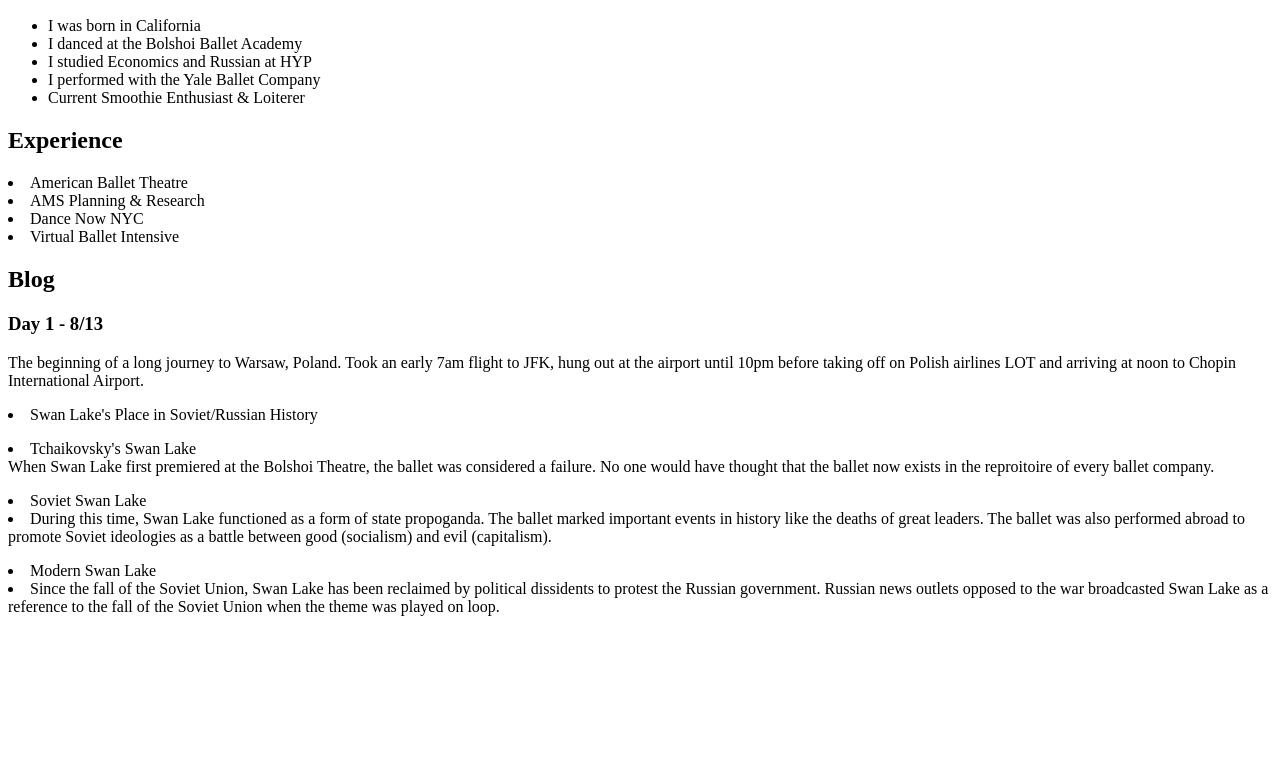
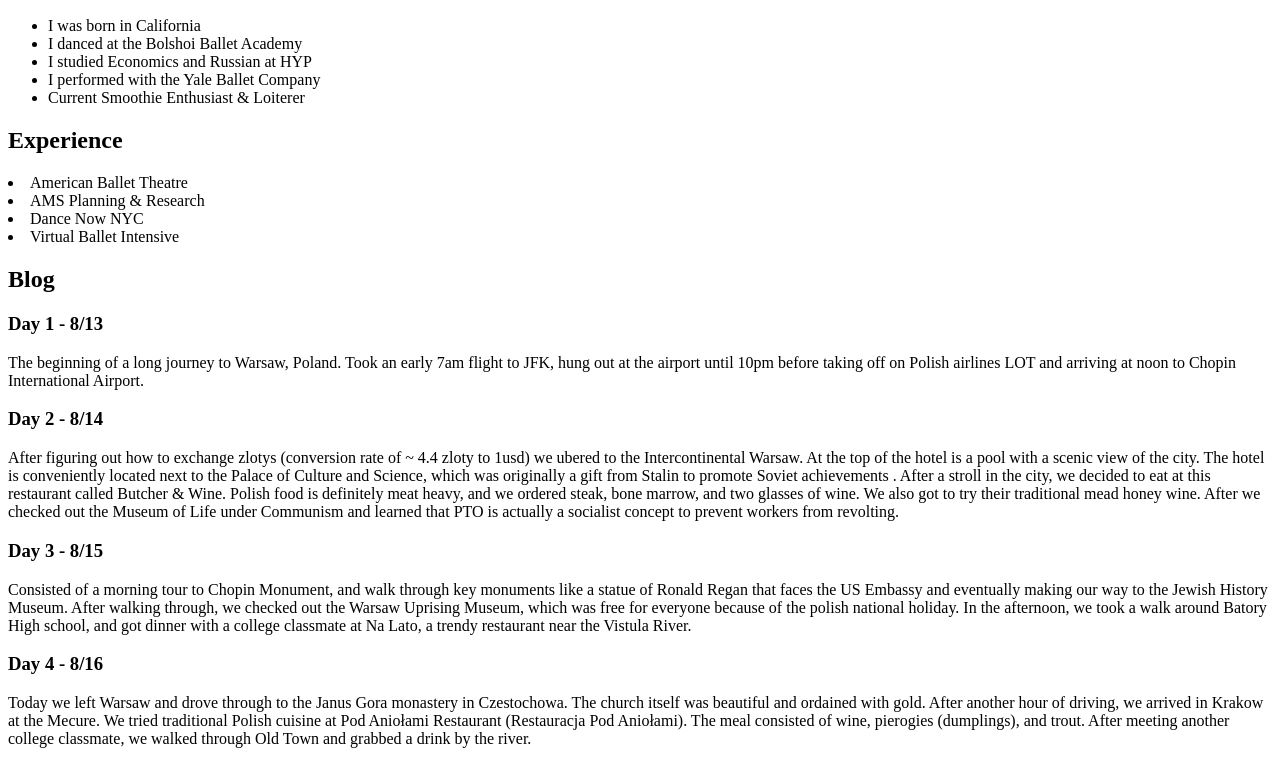
Before and after one commit to TheSinoSovietDancer/TheSinoSovietDancer.github.io, a plain HTML site: page index.html in a window 1280 px wide. Shown: the part 96-860 px from the top of the page. Before the commit the page ends 800 px from the top, so only its background shows below. Drawn offline with Linux system fonts and the light colour scheme.

Commit message:
add days and comment out swan lake

```diff
--- a/index.html
+++ b/index.html
@@ -24,7 +24,43 @@
     10pm before taking off on Polish airlines LOT and arriving at noon to Chopin International Airport.
 </p>
 
-<li>Swan Lake's Place in Soviet/Russian History</li>
+<h3>Day 2 - 8/14 </h3>
+<p>
+    After figuring out how to exchange zlotys (conversion rate of ~ 4.4 zloty to 1usd) we ubered to the Intercontinental
+    Warsaw. At the top of the hotel is a pool with a scenic view of the city. The hotel is conveniently located next to
+    the Palace of Culture and Science, which was originally a gift from Stalin to promote Soviet achievements .
+
+    After a stroll in the city, we decided to eat at this restaurant called Butcher & Wine. Polish food is definitely
+    meat heavy, and we ordered steak, bone marrow, and two glasses of wine. We also got to try their traditional mead
+    honey wine. After we checked out the Museum of Life under Communism and learned that PTO is actually a socialist
+    concept to prevent workers from revolting.
+
+</p>
+
+<h3>Day 3 - 8/15 </h3>
+<p>
+    Consisted of a morning tour to Chopin Monument, and walk through key monuments like a statue of Ronald Regan that
+    faces the US Embassy and eventually making our way to the Jewish History Museum. After walking through, we checked
+    out the Warsaw Uprising Museum, which was free for everyone because of the polish national holiday. In the
+    afternoon, we took a walk around Batory High school, and got dinner with a college classmate at Na Lato, a trendy
+    restaurant near the Vistula River.
+
+</p>
+
+<h3>Day 4 - 8/16 </h3>
+<p>
+    Today we left Warsaw and drove through to the Janus Gora monastery in Czestochowa.
+    The church itself was beautiful and ordained with gold.
+
+    After another hour of driving, we arrived in Krakow at the Mecure. We tried traditional
+    Polish cuisine at Pod Aniołami Restaurant (Restauracja Pod Aniołami). The meal consisted of wine, pierogies
+    (dumplings), and trout. After meeting another college classmate, we walked through Old Town and grabbed a drink by
+    the river.
+
+</p>
+
+
+<!-- <li>Swan Lake's Place in Soviet/Russian History</li>
 <p>
     <li>Tchaikovsky's Swan Lake</li>
     When Swan Lake first premiered at the Bolshoi Theatre, the ballet was considered a failure.
@@ -48,4 +84,4 @@
         government.
         Russian news outlets opposed to the war broadcasted Swan Lake as a reference to the fall of the Soviet Union
         when the theme was played on loop.
-</p>
+</p> -->
```
